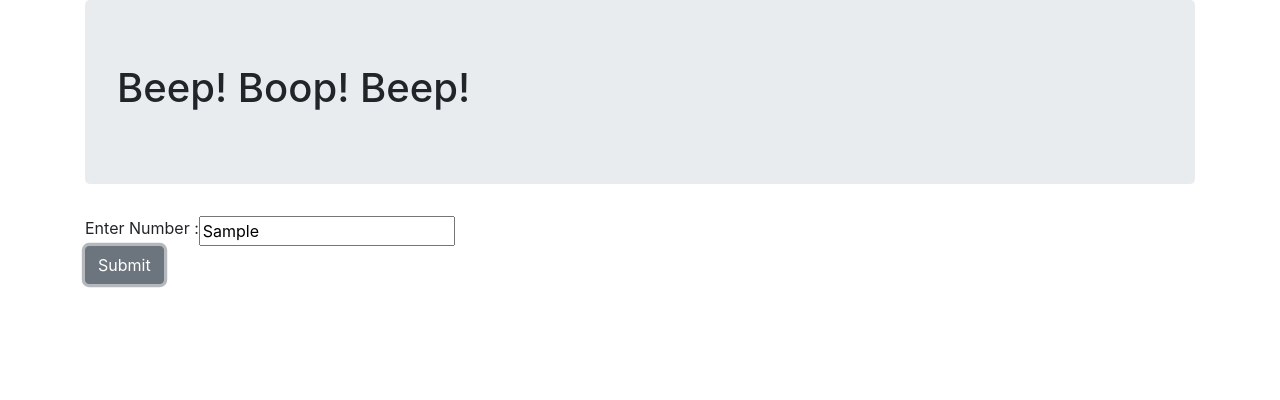
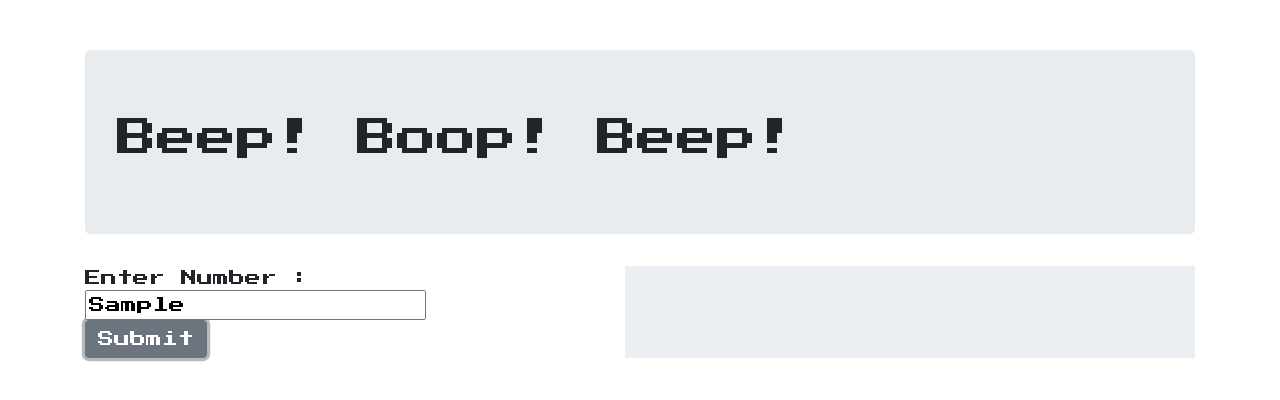
Before and after one commit to malyphong/BeepBoop, a plain HTML site: page index.html in a window 1280 px wide. Both pictures are taken after typing "Sample" into the empty fields and a click on the button "Submit". Drawn offline with nearby package versions, Linux system fonts and the light colour scheme.

Commit message:
add styling to the HTML also hide/show output div

```diff
--- a/css/styles.css
+++ b/css/styles.css
@@ -0,0 +1,13 @@
+body {
+  padding: 50px;
+  font-family: 'Press Start 2P', cursive;
+}
+h1 {
+  font-family: 'Press Start 2P', cursive;
+}
+.output {
+  display: none;
+  background: #ebeff4;
+  text-align: justify;
+  margin: inherit;
+}
--- a/index.html
+++ b/index.html
@@ -2,6 +2,7 @@
 <html>
   <head>
     <meta charset="utf-8">
+    <link href="https://fonts.googleapis.com/css?family=Press+Start+2P" rel="stylesheet">
     <link rel="stylesheet" href="https://stackpath.bootstrapcdn.com/bootstrap/4.1.3/css/bootstrap.min.css" integrity="sha384-MCw98/SFnGE8fJT3GXwEOngsV7Zt27NXFoaoApmYm81iuXoPkFOJwJ8ERdknLPMO" crossorigin="anonymous">
     <link rel="stylesheet" href="css/styles.css" type="text/css">
     <script src="js/jquery-3.3.1.js"></script>
@@ -13,6 +14,8 @@
       <div class="jumbotron">
         <h1>Beep! Boop! Beep!</h1>
       </div>
+      <div class="row">
+        <div class="col-md-6">
           <form class="form-class">
             <div class="input-group">
               <span>Enter Number : </span>
@@ -20,9 +23,13 @@
             </div>
             <button type="submit" class="btn btn-secondary">Submit</button>
           </form>
+        </div>
+        <div class="col-md-6 output">
           <div>
             <p id="output"></p>
           </div>
         </div>
+      </div>
+    </div>
   </body>
 </html>
--- a/js/scripts.js
+++ b/js/scripts.js
@@ -7,23 +7,22 @@ var numberArray = [];
       newArray.push("I'm sorry, Dave but I cannot do that");
     } else if (index === 0 || numberArray.toString().includes("0")) {
       newArray.push("Beep");
-    } else if (index >= 1 || numberArray.toString().includes("1")) {
-      // >= 1 changes all integers//
+    } else if (index === 1 || numberArray.toString().includes("1")) {
       newArray.push("Boop")
-      // 10 and 20 are still not changed"
     } else {
       newArray.push(index);
     }
-
   return newArray.join("! ");
 }
 $(document).ready(function() {
   $("form.form-class").submit(function(event) {
     event.preventDefault();
+    $(".output").show();
 
    var input = parseInt($(".inputNumber").val());
    var resultOutput = result(input);
 
      $("#output").text(resultOutput);
+     $(".reverseOutput").text(resultOutput)
    });
 });
```
Lines whose indentation alone changed are shown as unchanged.
